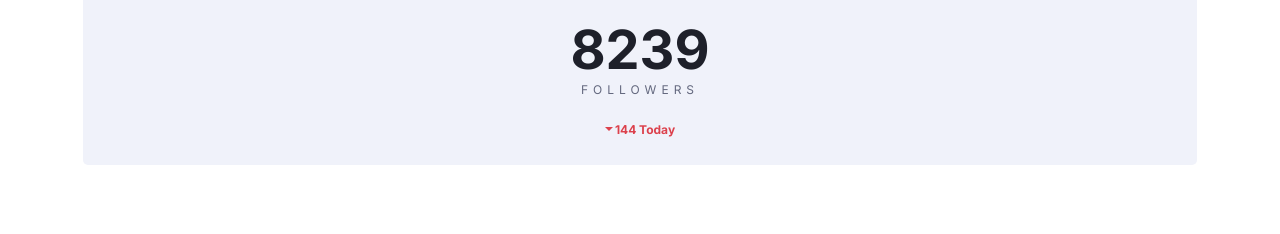
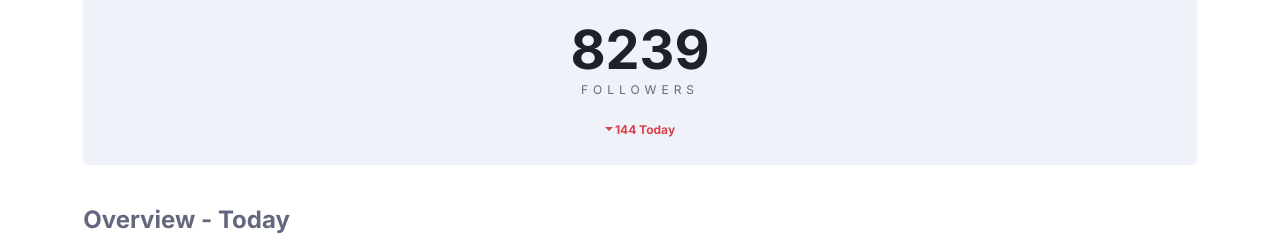
Before and after one commit to pursib/Social_Media_Dashboard_Challenge_FrontendMentor, a plain HTML site: page index.html in a window 1280 px wide. Shown: the part 1018-1252 px from the top of the page. Before the commit the page ends 1183 px from the top, so only its background shows below. Drawn offline with Linux system fonts and the light colour scheme.

Commit message:
Preparation for overview section

```diff
--- a/index.html
+++ b/index.html
@@ -110,6 +110,8 @@
           </div>
         </div>
       </div>
+
+      <div class="overview">Overview - Today</div>
     </div>
 
     <script>
--- a/styles/_dashboard.scss
+++ b/styles/_dashboard.scss
@@ -134,4 +134,9 @@
       }
     }
   }
+  .overview {
+    color: var(--text-1);
+    font-size: 2.4rem;
+    font-weight: 700;
+  }
 }
```
Also changed, not shown: styles/style.css, 1 other file.
